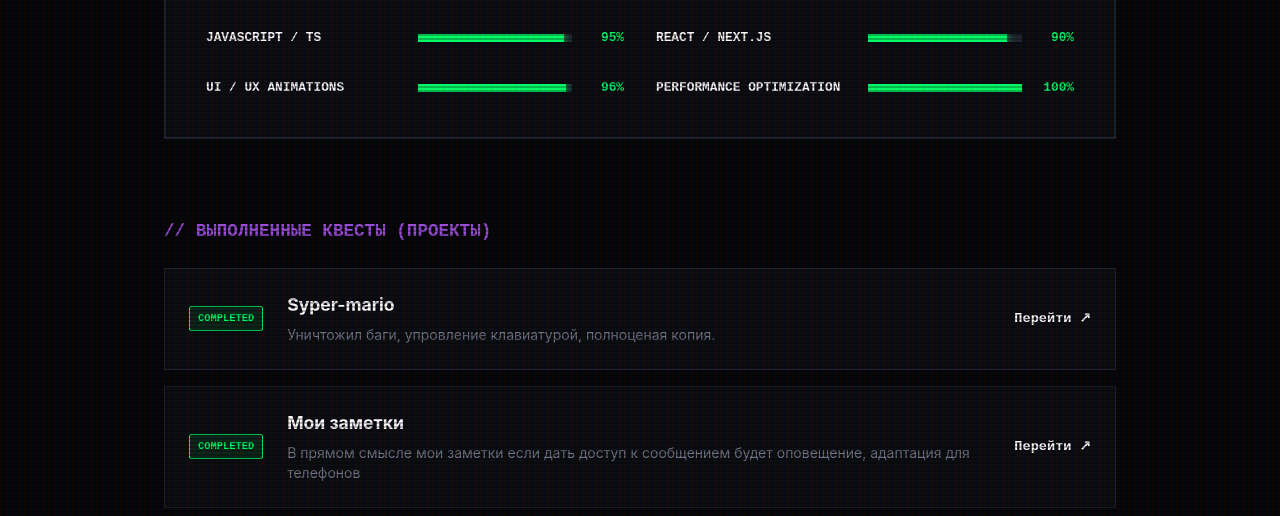
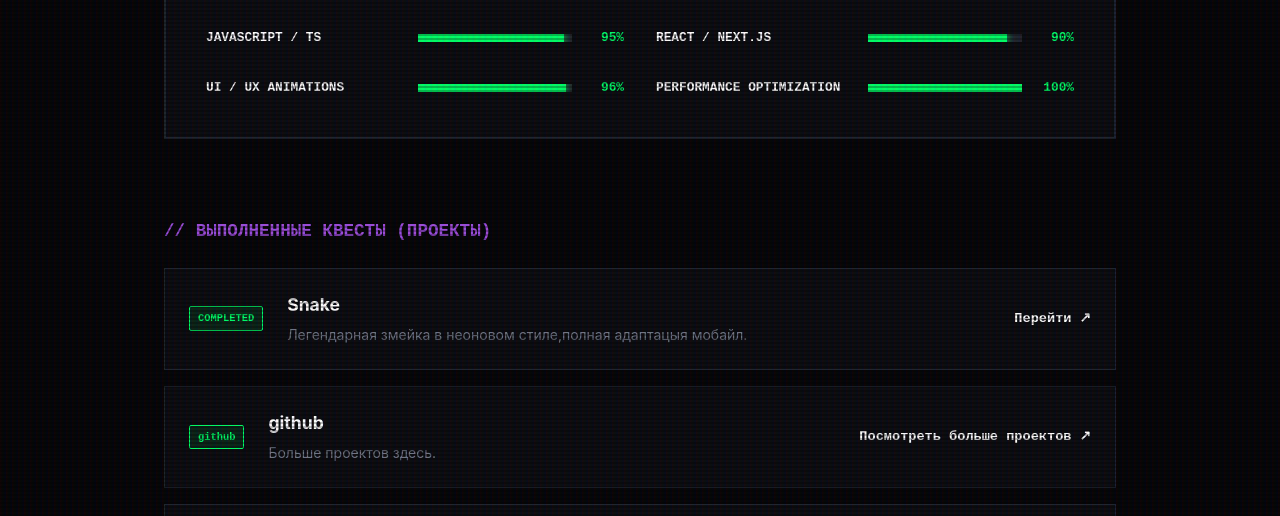
Before and after one commit to Kirmelm/KirmelK, a plain HTML site: page index.html in a window 1280 px wide. Shown: the part 284-800 px from the top of the page. Drawn offline with Linux system fonts and the light colour scheme.

Commit message:
скоро вернусь.....
скоро вернуль

```diff
--- a/index.html
+++ b/index.html
@@ -71,7 +71,7 @@
       <h2 class="section-title">// ВЫПОЛНЕННЫЕ КВЕСТЫ (ПРОЕКТЫ)</h2>
       <div class="quest-list">
 
-        <article class="quest-card">
+        <!--<article class="quest-card">
           <div class="quest-status completed">COMPLETED</div>
           <div class="quest-body">
             <h3 class="quest-title">Syper-mario</h3>
@@ -87,7 +87,7 @@
             <p class="quest-desc">В прямом смысле мои заметки если дать доступ к сообщением будет оповещение, адаптация для телефонов </p>
           </div>
           <a href="https://kirmelm.github.io/-/" class="quest-link" target="_blank" rel="noopener noreferrer">Перейти ↗</a>
-        </article>
+        </article>-->
 
         <article class="quest-card">
           <div class="quest-status completed">COMPLETED</div>
```
